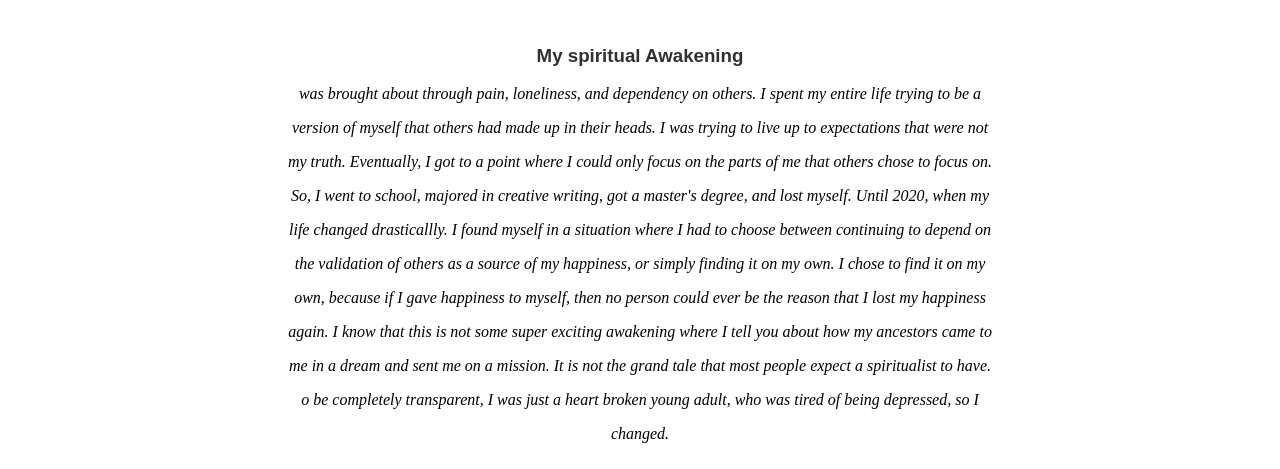
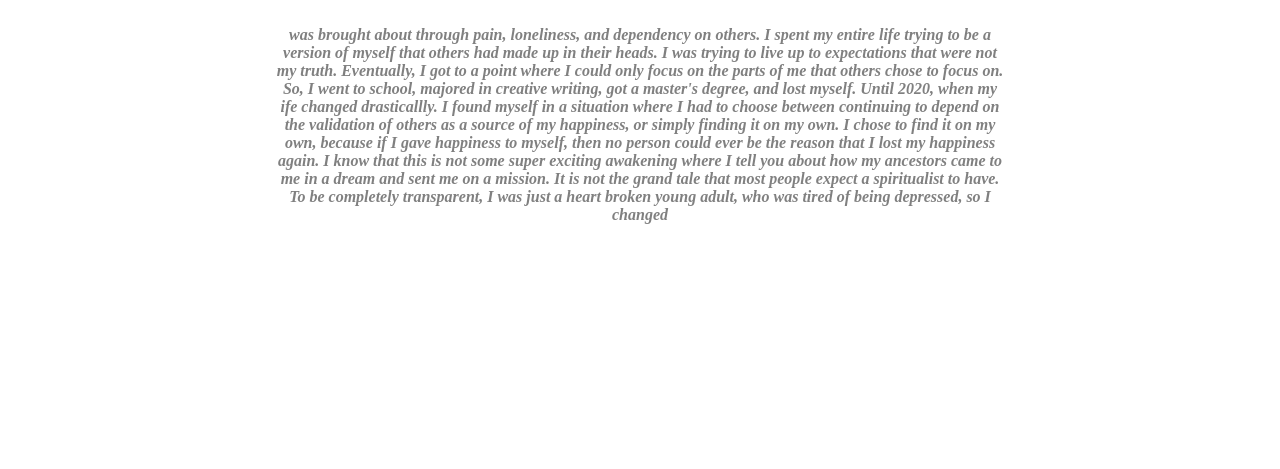
Before and after one commit to real-nyx/siteteest, a plain HTML site: page index.html in a window 1280 px wide. Shown: the part 444-913 px from the top of the page. After the commit the page ends 800 px from the top, so only its background shows below. Drawn offline with Linux system fonts and the light colour scheme.

Commit message:
Update index.html

```diff
--- a/index.html
+++ b/index.html
@@ -27,18 +27,17 @@
         </div>
         <br>
         <div class="thirdDiv">
-            <h3>My spiritual Awakening</h3>
-            <p>was brought about through pain, loneliness, and dependency on others. I spent my entire life trying to be a</p>
-            <p>version of myself that others had made up in their heads. I was trying to live up to expectations that were not</p>
-            <p>my truth. Eventually, I got to a point where I could only focus on the parts of me that others chose to focus on.</p>
-            <p>So, I went to school, majored in creative writing, got a master's degree, and lost myself. Until 2020, when my</p>
-            <p>life changed drasticallly. I found myself in a situation where I had to choose between continuing to depend on</p>
-            <p>the validation of others as a source of my happiness, or simply finding it on my own. I chose to find it on my</p>
-            <p>own, because if I gave happiness to myself, then no person could ever be the reason that I lost my happiness</p>
-            <p>again. I know that this is not some super exciting awakening where I tell you about how my ancestors came to</p>
-            <p>me in a dream and sent me on a mission. It is not the grand tale that most people expect a spiritualist to have.</p>
-            <p>o be completely transparent, I was just a heart broken young adult, who was tired of being depressed, so I</p>
-            <p>changed.</p>
+          <span>was brought about through pain, loneliness, and dependency on others. I spent my entire life trying to be a</span>
+          <span>version of myself that others had made up in their heads. I was trying to live up to expectations that were not</span>
+          <span>my truth. Eventually, I got to a point where I could only focus on the parts of me that others chose to focus on.</span>
+          <span>So, I went to school, majored in creative writing, got a master's degree, and lost myself. Until 2020, when my</span>
+          <span>ife changed drasticallly. I found myself in a situation where I had to choose between continuing to depend on</span>
+          <span>the validation of others as a source of my happiness, or simply finding it on my own. I chose to find it on my</span>
+          <span>own, because if I gave happiness to myself, then no person could ever be the reason that I lost my happiness</span>
+          <span>again. I know that this is not some super exciting awakening where I tell you about how my ancestors came to</span>
+          <span>me in a dream and sent me on a mission. It is not the grand tale that most people expect a spiritualist to have.</span>
+          <span>To be completely transparent, I was just a heart broken young adult, who was tired of being depressed, so I</span>
+          <span>changed</span>
         </div>
 
     </div>
@@ -47,6 +46,12 @@
             margin: 0;
             padding: 0;
 
+        }
+        .thirdDiv span{
+            color: black;
+            font-style: italic;
+            font-weight: bold;
+            color: gray;
         }
         .parent{
             overflow: hidden;
```
